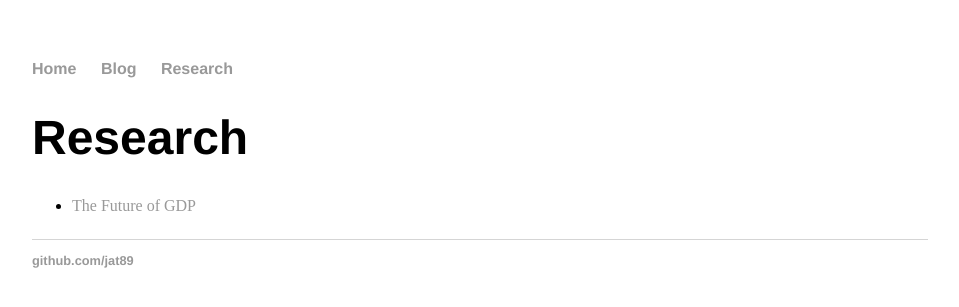
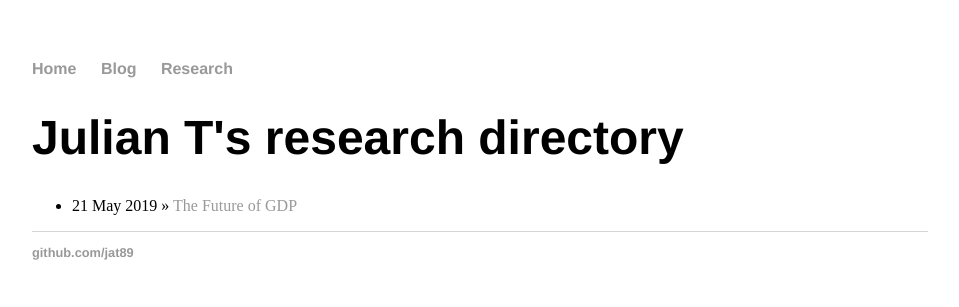
Before and after one commit to JAT89/JAT89.github.io, a Jekyll site: the page built from research/index.html, in a window 1280 px wide. Shown: the top 307 px of the page, without its empty margins (160-1119 px from the left). Built offline with Jekyll 4.4.1, drawn with Linux system fonts in a browser that asks for light colours.

Commit message:
Update index.html

```diff
--- a/research/index.html
+++ b/research/index.html
@@ -3,13 +3,10 @@ layout: default
 title: Julian T's research directory
 ---
 
-	<h1>Research</h1>
+	<h1>{{ page.title }}</h1>
 
 	<ul>
 	  {% for research in site.categories.research %}
-	    <li>
-		<a href="">{{research.title}}</a>
-		<research>{{research.meta}}</p>
-	    </li>
+	     <li><span>{{ research.date | date_to_string }}</span> » <a href="{{ research.url }}" title="{{ research.title }}">{{ research.title }}</a></li>
 	  {% endfor %}
 	</ul>
```
